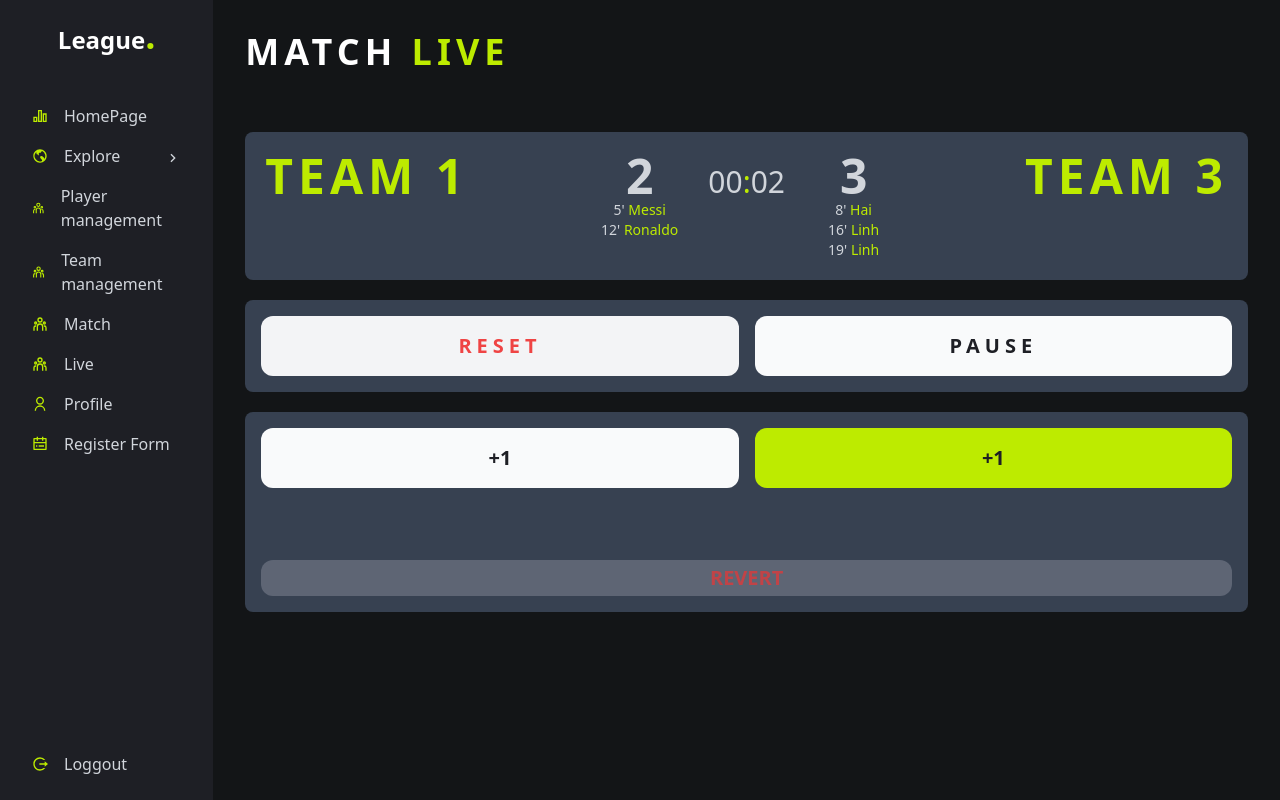
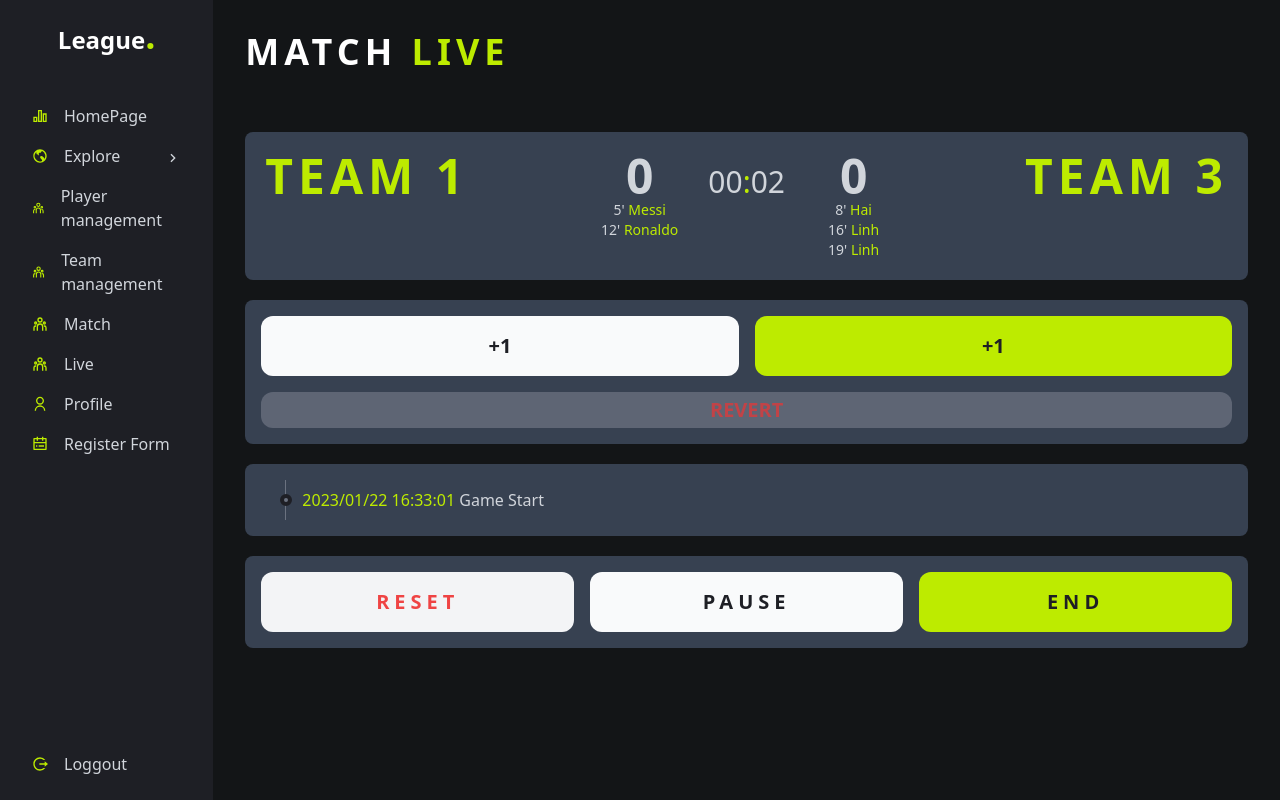
Before and after one commit to phuopham/league-management, a React (Vite) app: page /live in a window 1280 px wide. Both pictures are taken after a click on the button "START". Built offline with nearby package versions, Linux system fonts and the light colour scheme.

Commit message:
convert some state in live.jsx

```diff
--- a/src/index.css
+++ b/src/index.css
@@ -6,6 +6,6 @@
   width: 0px;
 }
 
-.timer>div:first-child>span {
+.timer>span:first-child>span {
   display: none;
 }
--- a/src/pages/admin/Live.jsx
+++ b/src/pages/admin/Live.jsx
@@ -4,12 +4,19 @@ import Header from '../../components/Header';
 
 const SECOND = 1000;
 const MINUTE = SECOND * 60;
+const HOUR = MINUTE * 60;
 
 const Live = () => {
 
     const [time, setTime] = useState(0);
     const [isActive, setIsActive] = useState(false)
     const [isPaused, setIsPaused] = useState(true)
+    const [teamA, setTeamA] = useState('Team 1')
+    const [teamB, setTeamB] = useState('Team 3')
+    const [scoreA, setScoreA] = useState(0)
+    const [scoreB, setScoreB] = useState(0)
+    const [activity, setActivity] = useState([])
+    const [startTime, setStartTime] = useState('')
 
     useEffect(() => {
         let interval = null
@@ -26,6 +33,7 @@ const Live = () => {
     const handleStart = () => {
         setIsActive(true);
         setIsPaused(false);
+        setStartTime((new Date()).toISOString().slice(0, 19).replace(/-/g, "/").replace("T", " "))
     };
 
     const handlePauseResume = () => {
@@ -35,7 +43,33 @@ const Live = () => {
     const handleReset = () => {
         setIsActive(false);
         setTime(0);
+        setActivity([])
     };
+
+    const handleCancel = () => {
+        setAForPlayer(false)
+        setBForPlayer(false)
+    }
+
+    const handleActivityA = () => {
+        setActivity([...activity, {
+            'timestamp': time,
+            'player': event.target.value,
+            'team': 'team 1'
+        }])
+        setScoreA(scoreA + 1)
+        setAForPlayer(false)
+    }
+
+    const handleActivityB = () => {
+        setActivity([...activity, {
+            'timestamp': time,
+            'player': event.target.value,
+            'team': 'Team 3'
+        }])
+        setScoreB(scoreB + 1)
+        setAForPlayer(false)
+    }
 
     const [aForPlayer, setAForPlayer] = useState(false)
     const addTeamA = () => {
@@ -45,24 +79,29 @@ const Live = () => {
 
     const [bForPlayer, setBForPlayer] = useState(false)
     const addTeamB = () => {
+        setAForPlayer(false)
         setBForPlayer(true)
-        setAForPlayer(false)
     }
 
-    const revert = () => { }
+    const handleEnd = () => { }
+
+    const revert = () => {
+        //display a warning. if confirm,
+        //call the last record and delete it
+    }
 
     return (
         <div>
             <h1 className="text-4xl uppercase tracking-[5px] font-bold text-white mb-10">Match <span className="text-primary">Live</span></h1>
             <div className='flex mb-5 uppercase font-xl font-bold tracking-[5px] justify-between'>
-                <div className='block md:hidden text-gray-50'>Team 1</div>
-                <div className='block md:hidden text-primary'>Team 3</div>
+                <div className='block md:hidden text-gray-50'>{teamA}</div>
+                <div className='block md:hidden text-primary'>{teamB}</div>
             </div>
             <div className='flex flex-wrap gap-5 justify-between p-5 bg-gray-700 rounded-lg mb-5 text-center '>
-                <div className='hidden md:block text-primary text-5xl uppercase tracking-[5px] font-bold'>Team 1</div>
+                <div className='hidden md:block text-primary text-5xl uppercase tracking-[5px] font-bold'>{teamA}</div>
                 <div className='grid grid-cols-3 w-full md:w-1/3'>
                     <div>
-                        <div className='text-5xl font-bold'>2</div>
+                        <div className='text-5xl font-bold'>{scoreA}</div>
                         <div className='font-normal text-sm'><span>5'</span>{' '}<span className='text-primary'>{'Messi Lambogini'.split(' ')[0]}</span></div>
                         <div className='font-normal text-sm'><span>12'</span>{' '}<span className='text-primary'>{'Ronaldo Spagetty'.split(' ')[0]}</span></div>
                     </div>
@@ -71,60 +110,95 @@ const Live = () => {
                             Minutes: (time / MINUTE) % 60,
                             Seconds: (time / SECOND) % 60,
                         }).map(([label, value]) => (
-                            <div key={label} className="col-4">
+                            <span key={label}>
                                 <span className='text-primary'>:</span>{`${Math.floor(value)}`.padStart(2, "0")}
-                            </div>
+                            </span>
                         ))}
                     </div>
                     <div>
-                        <div className='text-5xl font-bold'>3</div>
+                        <div className='text-5xl font-bold'>{scoreB}</div>
                         <div className='font-normal text-sm'><span>8'</span>{' '}<span className='text-primary'>{'Hai Con'.split(' ')[0]}</span></div>
                         <div className='font-normal text-sm'><span>16'</span>{' '}<span className='text-primary'>{'Linh Tien'.split(' ')[0]}</span></div>
                         <div className='font-normal text-sm'><span>19'</span>{' '}<span className='text-primary'>{'Linh Tien'.split(' ')[0]}</span></div>
                     </div>
 
                 </div>
-                <div className='hidden md:block text-primary text-5xl uppercase tracking-[5px] font-bold'>Team 3</div>
+                <div className='hidden md:block text-primary text-5xl uppercase tracking-[5px] font-bold'>{teamB}</div>
             </div>
-            <div className='grid grid-cols-2 gap-4 justify-around p-4 bg-gray-700 rounded-lg mb-5'>
-                {!isActive ?
-                    <button className='uppercase tracking-[5px] font-bold text-xl p-4 bg-primary text-secondary-100 rounded-xl col-start-1 col-end-3' onClick={handleStart}>Start</button> :
-                    <button className='uppercase tracking-[5px] font-bold text-xl text-red-500 p-4 bg-gray-100 rounded-xl' onClick={handleReset}>Reset</button>
-                }
-
-                {isActive && <button className={'uppercase tracking-[5px] font-bold text-xl p-4 text-secondary-100 rounded-xl ' + (isPaused ? ' bg-primary' : 'bg-gray-50')} onClick={handlePauseResume}>{isPaused ? 'Resume' : 'Pause'}</button>}
-            </div>
-            <div className='grid grid-cols-2 gap-4 justify-around p-4 bg-gray-700 rounded-lg mb-5'>
+            {isActive && <div className='grid grid-cols-2 gap-4 justify-around p-4 bg-gray-700 rounded-lg mb-5'>
                 <div>
                     <button className='uppercase font-bold w-full text-xl p-4 text-secondary-100 rounded-xl bg-gray-50' onClick={addTeamA}>+1</button>
                 </div>
                 <div>
                     <button className='uppercase font-bold w-full text-xl p-4 text-secondary-100 rounded-xl bg-primary' onClick={addTeamB}>+1</button>
                 </div>
-                <div className='h-10'>
-                    {aForPlayer &&
-                        <select name="player_id" id="" className='outline-none rounded-lg p-2 bg-gray-800 text-center w-full'>
+                {aForPlayer &&
+                    <div className='md:flex'>
+                        <select name="player_id" id="" onChange={handleActivityA} className='outline-none rounded-lg p-2 bg-gray-800 text-center w-full mb-2 md:mb-0'>
                             <option>Please select</option>
-                            <option value="1">Messi</option>
-                            <option value="2">Ronaldo</option>
-                            <option value="3">Mbappe</option>
+                            <option value="Messi">Messi</option>
+                            <option value="Ronaldo">Ronaldo</option>
+                            <option value="Mbappe">Mbappe</option>
                         </select>
-                    }
-                </div>
-                <div className='h-10'>
-                    {bForPlayer &&
-                        <select name="player_id" id="" className='outline-none rounded-lg p-2 bg-gray-800 text-center w-full'>
+                        <button className='w-full md:w-fit bg-gray-400 rounded-md text-secondary-100 px-2 md:ml-2' onClick={handleCancel}>Cancel</button>
+                    </div>
+                }
+                {bForPlayer &&
+                    <div className='md:flex col-start-2'>
+                        <select name="player_id" id="" onChange={handleActivityB} className='outline-none rounded-lg p-2 bg-gray-800 text-center w-full mb-2 md:mb-0'>
                             <option>Please select</option>
-                            <option value="1">Hai Con</option>
-                            <option value="2">Hai Que</option>
-                            <option value="3">Tien Linh</option>
-                        </select>}
-                </div>
+                            <option value="Hai Con">Hai Con</option>
+                            <option value="Hai Que">Hai Que</option>
+                            <option value="Tien Linh">Tien Linh</option>
+                        </select>
+                        <button className='w-full md:w-fit bg-gray-400 rounded-md text-secondary-100 px-2 md:ml-2' onClick={handleCancel}>Cancel</button>
+                    </div>
+                }
                 <div className='col-start-1 col-end-3'>
                     <button className='uppercase font-bold w-full text-xl p-1 rounded-xl bg-gray-500  text-red-500 opacity-75' onClick={revert}>Revert</button>
                 </div>
+            </div>}
+            {
+                isActive &&
+                <div className='p-4 bg-gray-700 rounded-lg mb-5'>
+                    <div className='py-2 px-4 border-l border-gray-500 ml-6 block relative before:w-3 before:h-3 before:absolute before:bg-gray-500 before:rounded-full before:-left-[6.5px] before:top-1/2 before:-translate-y-1/2 before:border-4 before:border-secondary-100'>
+                        <span className='text-primary'>
+                            {startTime}
+                        </span> Game Start
+                    </div>
+                    {activity != [] &&
+                        activity.map(it => {
+                            return (
+                                <div className='py-2 px-4 border-l border-gray-500 ml-6 block relative before:w-3 before:h-3 before:absolute before:bg-gray-500 before:rounded-full before:-left-[6.5px] before:top-1/2 before:-translate-y-1./2 before:border-4 before:border-secondary-100 text-primary'>
+                                    <span>{`${Math.floor(it.timestamp / MINUTE % 60)}`.padStart(2, "0")}</span>
+                                    <span>:</span>
+                                    <span>{`${Math.floor(it.timestamp / SECOND % 60)}`.padStart(2, "0")}</span>
+                                    {' '}
+                                    <span className='text-gray-300'>{it.player} score</span>
+                                    {/* <span className='text-primary'>05:00</span> Son Huynh Min score */}
+                                </div>
+                            )
+                        })
+                    }
+
+
+
+                </div>
+            }
+            <div className='grid grid-cols-3 gap-4 justify-around p-4 bg-gray-700 rounded-lg mb-5'>
+                {!isActive ?
+                    <button className='uppercase tracking-[5px] font-bold text-xl p-4 bg-primary text-secondary-100 rounded-xl col-start-1 col-end-4' onClick={handleStart}>Start</button> :
+                    <button className='uppercase tracking-[5px] font-bold text-xl text-red-500 p-4 bg-gray-100 rounded-xl' onClick={handleReset}>Reset</button>
+                }
+
+                {isActive && <button className={'uppercase tracking-[5px] font-bold text-xl p-4 text-secondary-100 rounded-xl ' + (isPaused ? ' bg-primary' : 'bg-gray-50')} onClick={handlePauseResume}>{isPaused ? 'Resume' : 'Pause'}</button>}
+                {isActive && <button className='uppercase tracking-[5px] font-bold text-xl text-secondary-100 p-4 bg-primary rounded-xl' onClick={handleEnd}>End</button>
+
+                }
             </div>
-        </div>
+
+
+        </div >
     );
 };
 
```
